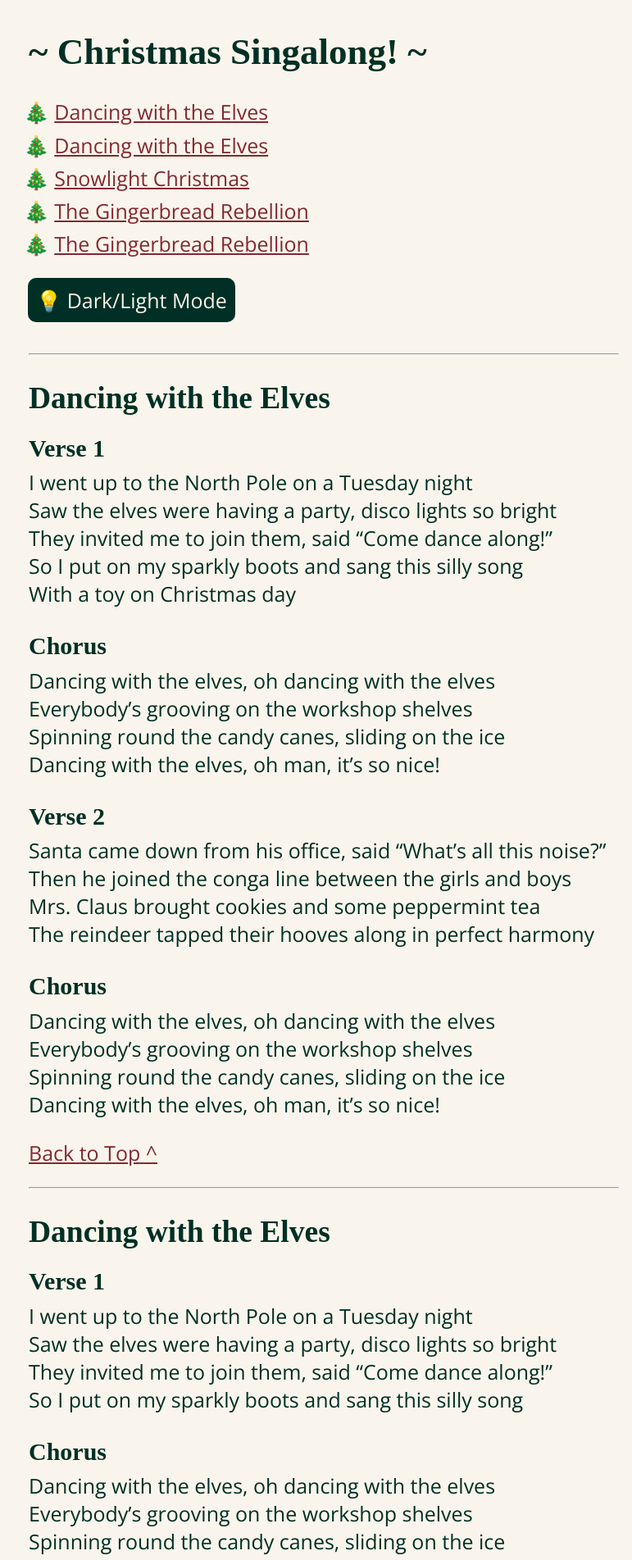
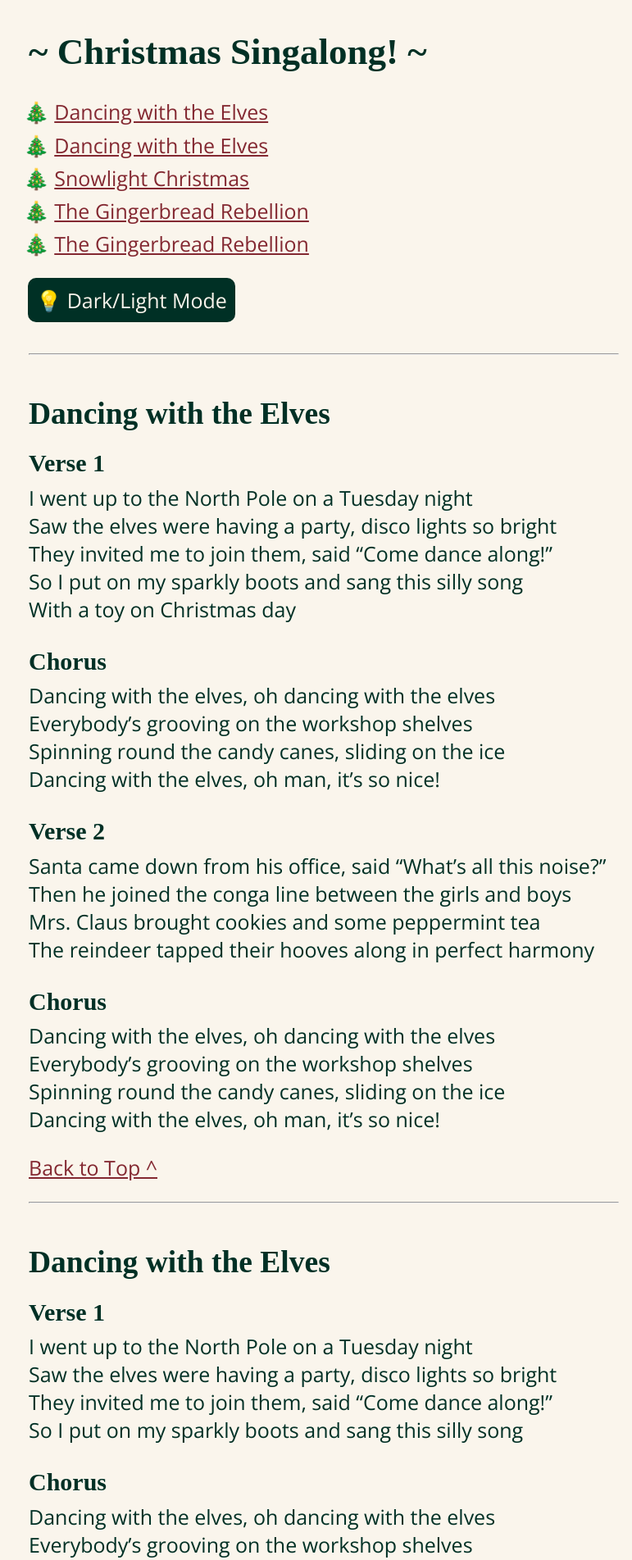
Before and after one commit to penguininja/christmas, a Jekyll site: the page built from index.md, in a window 1280 px wide. Shown: the top 1903 px of the page at 82% size, without its empty margins (245-1016 px from the left). Built offline with Jekyll 4.4.1, drawn with Linux system fonts in a browser that asks for light colours; some web fonts are replaced.

```diff
--- a/assets/css/style.css
+++ b/assets/css/style.css
@@ -68,13 +68,14 @@ h1 {
 }
 
 article {
+  margin-top: -0.75em;
   padding-top: 0.75em;
 }
 
 h2 {
   font-size: 1.5em;
-  margin-bottom: 0.5em;
-  margin-top: 0;
+  margin-bottom: 0.25em;
+  margin-top: 1em;
 }
 
 h2 + h3 {
--- a/index.md
+++ b/index.md
@@ -18,13 +18,12 @@ layout: default
 </header>
 
 <main>
+  {% for song in sorted_songs %}
   <hr>
-  {% for song in sorted_songs %}
   <article class="song" id="{{ song.title | slugify }}">
     <h2 class="song-title">{{ song.title }}</h2>
     {{ song.content }}
     <p><a href="#">Back to Top ^</a></p>
-    <hr>
   </article>
   {% endfor %}
 </main>
```
Also changed, not shown: _songs/test_songs/dancing-with-the-elves.md (+1 -1 lines), _songs/test_songs/the-gingerbread-rebellion.md (+1 -1 lines), categories.md (+1 -0 lines).
